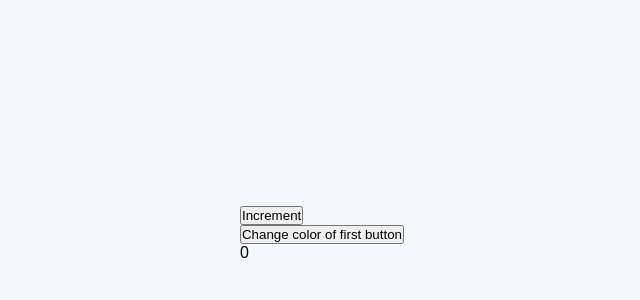
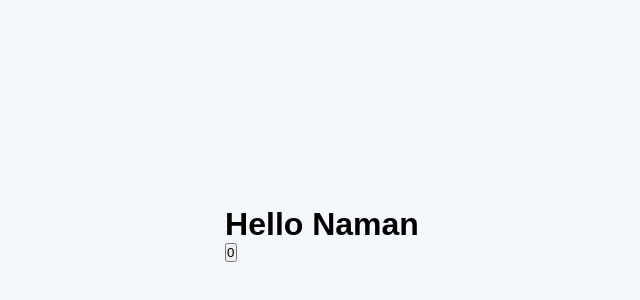
Before and after one commit to NamanShrivastava1/React-Topics, a React (Vite) app in the folder Basics/: page / in a window 1280 px wide. Shown: the part 166-466 px from the top of the page, without its empty margins (318-958 px from the left). Built offline with nearby package versions, Linux system fonts and the light colour scheme.

Commit message:
feat: add ReactMemo component and update App to include it

```diff
--- a/Basics/src/App.jsx
+++ b/Basics/src/App.jsx
@@ -1,16 +1,19 @@
 // import React from 'react'
+
+import ReactMemo from "./components/ReactMemo";
 
 // import { useMemo } from "react";
 // import { useState } from "react";
 // import { useEffect } from "react";
 // import Todo from "./components/Todo.jsx";
-import UseRef from "./components/UseRef.jsx";
+// import UseRef from "./components/UseRef.jsx";
 
 const App = () => {
   return (
     <div>
       {/* <Todo /> */}
-      <UseRef />
+      {/* <UseRef /> */}
+      <ReactMemo />
     </div>
   );
 };
--- /dev/null
+++ b/Basics/src/components/ReactMemo.jsx
@@ -0,0 +1,28 @@
+import { useState } from "react";
+
+// With React Memo
+// const Child = React.memo(function Child({ name }) {
+//   console.log("Child rendered");
+
+//   return <h1>Hello {name}</h1>;
+// });
+
+// Without React Memo
+const Child = function Child({ name }) {
+  console.log("Child rendered");
+
+  return <h1>Hello {name}</h1>;
+};
+
+const ReactMemo = () => {
+  const [count, setCount] = useState(0);
+
+  return (
+    <>
+      <Child name="Naman" />
+      <button onClick={() => setCount(count + 1)}>{count}</button>
+    </>
+  );
+};
+
+export default ReactMemo;
```
